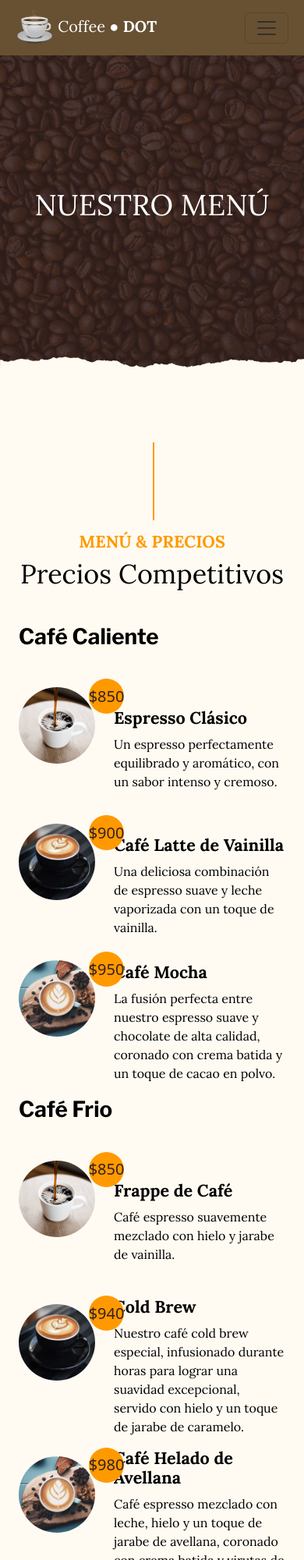
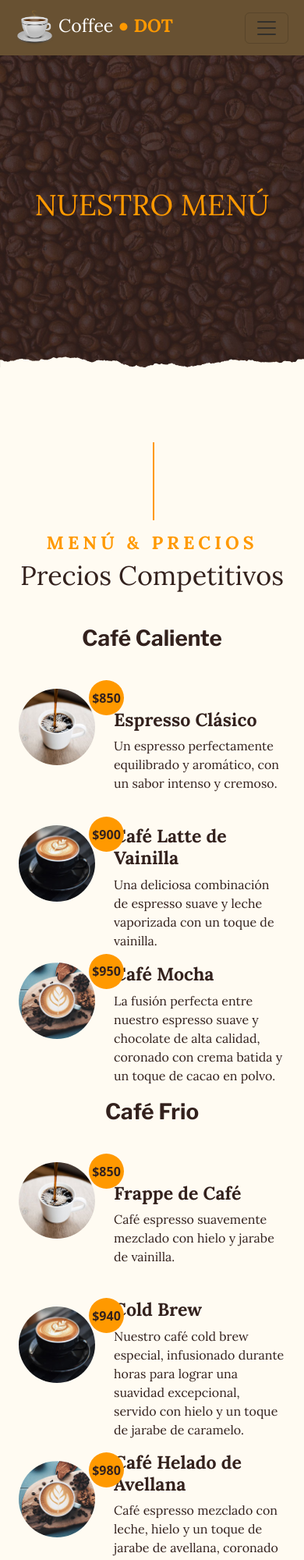
Before and after one commit to MarianoCarcamo/DW, a website: page pages/menu.html in a window 390 px wide. Shown: the top 2000 px of the page at 78% size. Drawn offline with nearby package versions, Linux system fonts and the light colour scheme.

Commit message:
#10 Animaciones en el sitio completo

```diff
--- a/pages/menu.html
+++ b/pages/menu.html
@@ -6,7 +6,12 @@
     <head>
         <meta charset="UTF-8"> <!-- Codigo de caracteres empleado -->
         <meta name="viewport" content="width=device-width, initial-scale=1.0"> <!-- Config. de la vista en pantalla -->
-        <title>Coffee ● DOT | Sabor, historia y pasión</title> <!-- nombre de la pagina -->
+
+        <meta name="description" content="Nuestra pasión es el café excepcional. Cada taza es una obra maestra de sabor, desde nuestro espresso clásico hasta los refrescantes cafés fríos. Descubre la diferencia en Coffee DOT.">
+
+        <meta name="keywords" content="Café de calidad, Cafetería acogedora, Espresso excepcional, Café tostado fresco, Eventos culturales, Comunidad cafetera, Café caliente y frío, Menú de café, Entrega a domicilio, Reservas en línea, Coffee DOT, Café gourmet, Ambiente relajante, Café y pasteles, Boletín de noticias, Ofertas especiales, Experiencia de café, Arte y café, Café, Calidad, Comunidad, Ambiente">
+
+        <title>Menú | Coffee ● DOT</title> <!-- nombre de la pagina -->
 
         <!-- Linkeamos el favicon-->
         <link rel="icon" type="image/png" href="../favicon.ico">
@@ -19,6 +24,9 @@
 
         <!-- Linkeamos css al html-->
         <link rel="stylesheet" href="../css/estilos.css">
+
+        <!-- Linkeamos aos-->
+        <link rel="stylesheet" href="https://unpkg.com/aos@next/dist/aos.css" />
     </head>
 
     <!-- El cuerpo contiene lo que el usuario puede ver. La mayoria del codigo esta aqui -->
@@ -28,14 +36,14 @@
         <header>
             <nav class="navbar navbar-expand-lg px-2 customizedNav">
                 <div class="container-fluid">
-                    <a class="navbar-brand fontLora" href="../index.html">
-                        <img class="logo" src="../assets/img/logo.png" alt="logo" loading="lazy"> Coffee ● <span class="negrita">DOT</span>
+                    <a class="navbar-brand fontLora fs-3" href="../index.html">
+                        <img class="logo" src="../assets/img/logo.png" alt="logo" loading="lazy"> Coffee<span class="negrita text-brown"> ● DOT</span>
                     </a>
                     <button class="navbar-toggler" type="button" data-bs-toggle="collapse" data-bs-target="#navbarSupportedContent" aria-controls="navbarSupportedContent" aria-expanded="false" aria-label="Toggle navigation">
                         <span class="navbar-toggler-icon"></span>
                     </button>
                     <div class="collapse navbar-collapse" id="navbarSupportedContent">
-                        <ul class="navbar-nav me-auto mb-2 mb-lg-0 w-100 justify-content-end">
+                        <ul class="fs-5 navbar-nav me-auto mb-2 mb-lg-0 w-100 justify-content-end">
                             <li class="nav-item">
                                 <a class="nav-link fontLora" href="../index.html">Inicio</a>
                             </li>
@@ -61,90 +69,87 @@
         <section>
             <div class="container-fluid cabecera mb-5 position-relative overlay-bottom">
                 <div class="d-flex flex-column align-items-center justify-content-center pt-0 pt-lg-5" style="min-height: 400px">
-                    <h1 class="display-3 mb-3 mt-0 mt-lg-5 text-uppercase fontLora">Nuestro Menú</h1>
+                    <h1 class="display-3 mb-3 mt-0 mt-lg-5 text-uppercase fontLora text-brown">Nuestro Menú</h1>
                 </div>
             </div>
         </section>
 
         <!-- Contenido principal -->
-        <main>
-            <!-- Menu -->
-            <section class="container-fluid pt-5">
+        <main class="container-fluid pt-5">
             <div class="container">
                 <div class="section-titulo fontLora">
-                        <h4 class="text-brown negrita interLetter-5 text-uppercase">Menú & Precios</h4>
-                        <h1 class="display-4 text-black">Precios Competitivos</h1>
+                    <h3 class="text-brown negrita interletraje text-uppercase">Menú & Precios</h3>
+                    <h2 class="display-4 text-negro">Precios Competitivos</h2>
                 </div>
                 <div class="row">
-                        <div class="col-lg-6">
-                            <h1 class="mb-5 fontFranklin text-black negrita">Café Caliente</h1>
+                    <div class="col-lg-6" data-aos="fade-right" data-aos-offset="500" data-aos-once=»true» data-aos-duration="1000">
+                        <h2 class="display-6 mb-5 fontFranklin text-negro negrita text-center">Café Caliente</h2>
                         <div class="row align-items-center mb-3">
                             <div class="col-4 col-sm-3">
                                 <img class="w-100 rounded-circle mb-3 mb-sm-0" src="../assets/img/menu-1.jpg" alt="Espresso Clásico">
-                                    <h5 class="menu-precio">$850</h5>
+                                <p class="menu-precio negrita">$850</p>
                             </div>
                             <div class="col-8 col-sm-9">
-                                    <h4 class="fontLora text-black negrita">Espresso Clásico</h4>
-                                    <p class="m-0 fontLora text-black">Un espresso perfectamente equilibrado y aromático, con un sabor intenso y cremoso.</p>
+                                <h3 class="fontLora text-negro negrita">Espresso Clásico</h3>
+                                <p class="m-0 fontLora text-negro">Un espresso perfectamente equilibrado y aromático, con un sabor intenso y cremoso.</p>
                             </div>
                         </div>
                         <div class="row align-items-center mb-3">
                             <div class="col-4 col-sm-3">
                                 <img class="w-100 rounded-circle mb-3 mb-sm-0" src="../assets/img/menu-2.jpg" alt="Café Latte de Vainilla">
-                                    <h5 class="menu-precio">$900</h5>
+                                <p class="menu-precio negrita">$900</p>
                             </div>
                             <div class="col-8 col-sm-9">
-                                    <h4 class="fontLora text-black negrita">Café Latte de Vainilla</h4>
-                                    <p class="m-0 fontLora text-black">Una deliciosa combinación de espresso suave y leche vaporizada con un toque de vainilla.</p>
+                                <h3 class="fontLora text-negro negrita">Café Latte de Vainilla</h3>
+                                <p class="m-0 fontLora text-negro">Una deliciosa combinación de espresso suave y leche vaporizada con un toque de vainilla.</p>
                             </div>
                         </div>
                         <div class="row align-items-center mb-3">
                             <div class="col-4 col-sm-3">
                                 <img class="w-100 rounded-circle mb-3 mb-sm-0" src="../assets/img/menu-3.jpg" alt="Café Mocha">
-                                    <h5 class="menu-precio">$950</h5>
+                                <p class="menu-precio negrita">$950</p>
                             </div>
                             <div class="col-8 col-sm-9">
-                                    <h4 class="fontLora text-black negrita">Café Mocha</h4>
-                                    <p class="m-0 fontLora text-black">La fusión perfecta entre nuestro espresso suave y chocolate de alta calidad, coronado con crema batida y un toque de cacao en polvo.</p>
+                                <h3 class="fontLora text-negro negrita">Café Mocha</h3>
+                                <p class="m-0 fontLora text-negro">La fusión perfecta entre nuestro espresso suave y chocolate de alta calidad, coronado con crema batida y un toque de cacao en polvo.</p>
                             </div>
                         </div>
                     </div>
-                        <div class="col-lg-6">
-                            <h1 class="mb-5 fontFranklin text-black negrita">Café Frio</h1>
+                    <div class="col-lg-6" data-aos="fade-left" data-aos-offset="500" data-aos-once=»true» data-aos-duration="1000">
+                        <h2 class="display-6 mb-5 fontFranklin text-negro negrita text-center">Café Frio</h2>
                         <div class="row align-items-center mb-3">
                             <div class="col-4 col-sm-3">
                                 <img class="w-100 rounded-circle mb-3 mb-sm-0" src="../assets/img/menu-1.jpg" alt="Frappe de Café">
-                                    <h5 class="menu-precio">$850</h5>
+                                <p class="menu-precio negrita">$850</p>
                             </div>
                             <div class="col-8 col-sm-9">
-                                    <h4 class="fontLora text-black negrita">Frappe de Café</h4>
-                                    <p class="m-0 fontLora text-black">Café espresso suavemente mezclado con hielo y jarabe de vainilla.</p>
+                                <h3 class="fontLora text-negro negrita">Frappe de Café</h3>
+                                <p class="m-0 fontLora text-negro">Café espresso suavemente mezclado con hielo y jarabe de vainilla.</p>
                             </div>
                         </div>
                         <div class="row align-items-center mb-3">
                             <div class="col-4 col-sm-3">
                                 <img class="w-100 rounded-circle mb-3 mb-sm-0" src="../assets/img/menu-2.jpg" alt="Cold Brew">
-                                    <h5 class="menu-precio">$940</h5>
+                                <p class="menu-precio negrita">$940</p>
                             </div>
                             <div class="col-8 col-sm-9">
-                                    <h4 class="fontLora text-black negrita">Cold Brew</h4>
-                                    <p class="m-0 fontLora text-black">Nuestro café cold brew especial, infusionado durante horas para lograr una suavidad excepcional, servido con hielo y un toque de jarabe de caramelo.</p>
+                                <h3 class="fontLora text-negro negrita">Cold Brew</h3>
+                                <p class="m-0 fontLora text-negro">Nuestro café cold brew especial, infusionado durante horas para lograr una suavidad excepcional, servido con hielo y un toque de jarabe de caramelo.</p>
                             </div>
                         </div>
                         <div class="row align-items-center mb-3">
                             <div class="col-4 col-sm-3">
                                 <img class="w-100 rounded-circle mb-3 mb-sm-0" src="../assets/img/menu-3.jpg" alt="Café Helado de Avellana">
-                                    <h5 class="menu-precio">$980</h5>
+                                <p class="menu-precio negrita">$980</p>
                             </div>
                             <div class="col-8 col-sm-9">
-                                    <h4 class="fontLora text-black negrita">Café Helado de Avellana</h4>
-                                    <p class="m-0 fontLora text-black">Café espresso mezclado con leche, hielo y un toque de jarabe de avellana, coronado con crema batida y virutas de chocolate.</p>
+                                <h3 class="fontLora text-negro negrita">Café Helado de Avellana</h3>
+                                <p class="m-0 fontLora text-negro">Café espresso mezclado con leche, hielo y un toque de jarabe de avellana, coronado con crema batida y virutas de chocolate.</p>
                             </div>
                         </div>
                     </div>
                 </div>
             </div>
-            </section>
         </main>
 
         <!-- Pie de pagina -->
@@ -190,8 +195,15 @@
                 </div>
             </div>
         </footer>
+
         <!-- Linkeo de scripts de boostrap -->
-        <script src="../js/bootstrap.bundle.min.js"></script>
+        <script src="./js/bootstrap.bundle.min.js"></script>
+
+        <!-- linkeo el script de AOS-->
+        <script src="https://unpkg.com/aos@next/dist/aos.js"></script>
+        <script>
+            AOS.init();
+        </script>
     </body>
 
 </html>
```
Also changed, not shown: index.html (+1 -1 lines), pages/contacto.html (+31 -17 lines), pages/nosotros.html (+36 -22 lines), pages/servicios.html (+33 -21 lines). Lines whose indentation alone changed are shown as unchanged.
